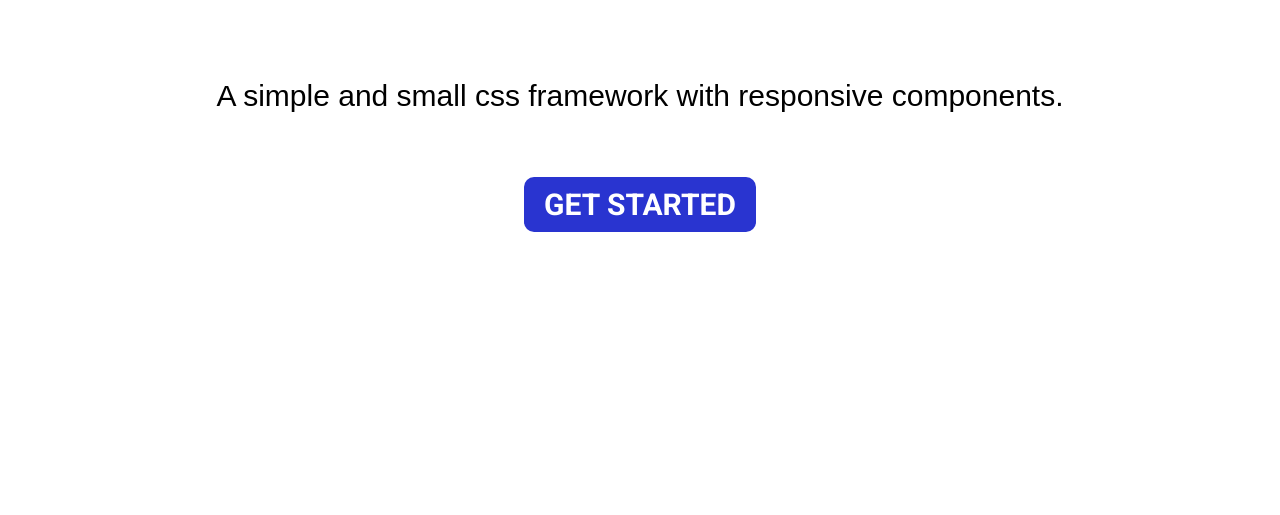
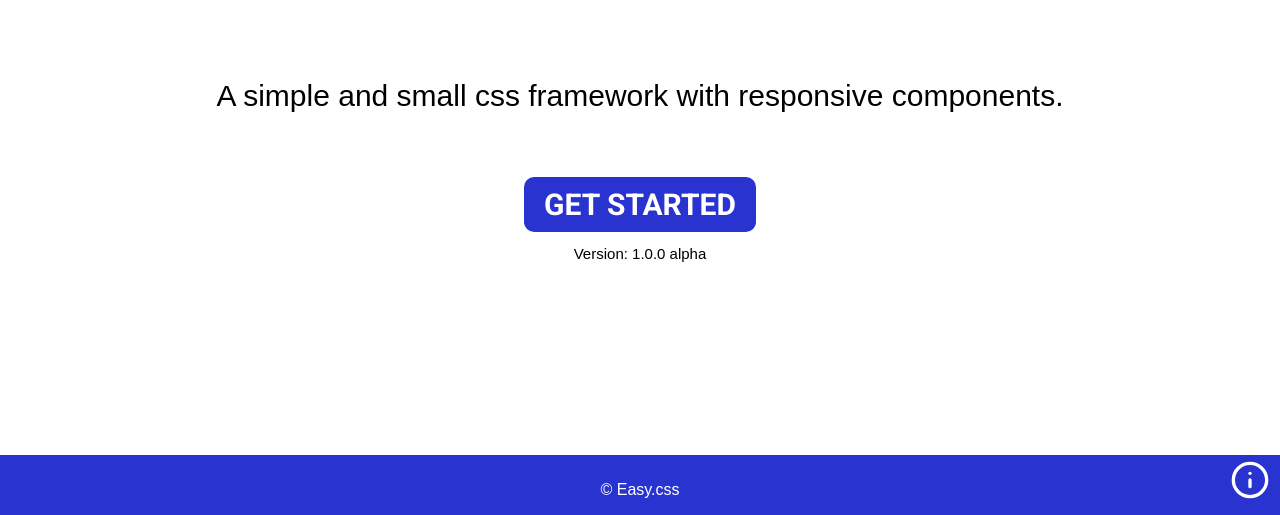
Before and after one commit to varad615/Easy.css, a plain HTML site: page index.html in a window 1280 px wide. Shown: the part 285-800 px from the top of the page. Drawn offline with Linux system fonts and the light colour scheme.

Commit message:
version 1.0.0 alpha

```diff
--- a/index.html
+++ b/index.html
@@ -1,11 +1,14 @@
 <!DOCTYPE html>
 <html lang="en">
   <head>
-    <meta charset="UTF-8">
-    <meta http-equiv="X-UA-Compatible" content="IE=edge">
-    <meta name="viewport" content="width=device-width, initial-scale=1.0">
-    <title>Home | </title>
-    <link rel="stylesheet" href="style.css">
+    <script defer src="/your-path-to-fontawesome/js/brands.js"></script>
+    <script defer src="/your-path-to-fontawesome/js/solid.js"></script>
+    <script defer src="/your-path-to-fontawesome/js/fontawesome.js"></script>
+    <meta charset="UTF-8" />
+    <meta http-equiv="X-UA-Compatible" content="IE=edge" />
+    <meta name="viewport" content="width=device-width, initial-scale=1.0" />
+    <title>Home |</title>
+    <link rel="stylesheet" href="style.css" />
   </head>
   <body>
     <div class="home">
@@ -16,6 +19,18 @@
         A simple and small css framework with responsive components.
       </div>
       <a href="#"><button class="btn">Get started</button></a>
+      <div class="version">Version: 1.0.0 alpha</div>
+      <div class="footer">
+        <p>&copy; Easy.css</p>
       </div>
+    </div>
+    <div class="fab">
+        <img onclick="warning()" src="info.svg" alt="">
+    </div>
+    <script>
+        function warning() {
+            alert("This is a beta version of Easy.css. It is not recommended to use it in production.");
+        }
+    </script>
   </body>
 </html>
--- a/style.css
+++ b/style.css
@@ -30,3 +30,31 @@ body {
   font-size: 30px;
   margin-top: 5%;
 }
+
+.footer {
+  position: fixed;
+  bottom: 0;
+  width: 100%;
+  height: 50px;
+  background-color: #2934d0;
+  color: #fff;
+  text-align: center;
+  padding-top: 10px;
+}
+.version {
+  font-size: 15px;
+  margin-top: 1%;
+}
+
+.fab{
+  position: fixed;
+  bottom: 0;
+  right: 0;
+  margin: 5px;
+  border-radius: 50%;
+  font-size: 30px;
+  width: 50px;
+  height: 50px;
+  text-align: center;
+  line-height: 50px;
+}
```
Also changed, not shown: info.svg (added), script.js (added). Lines whose indentation alone changed are shown as unchanged.
